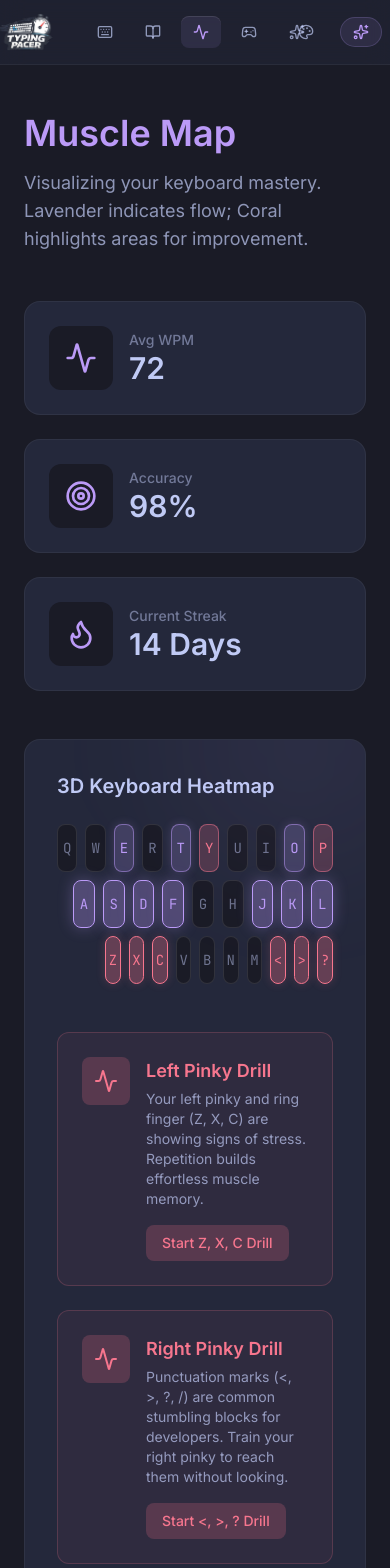
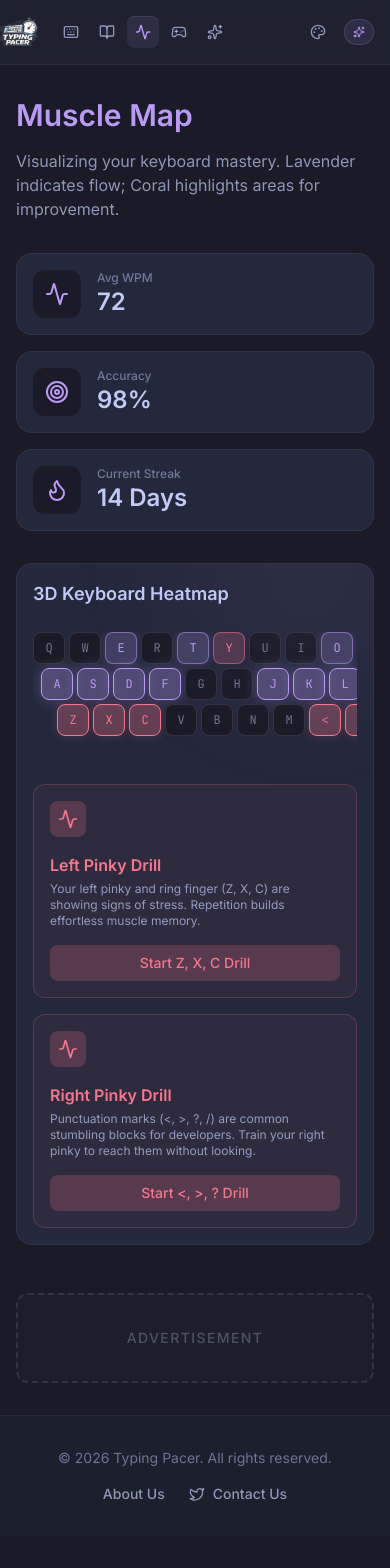
Before and after one commit to JaceBillion/typing-pacer, a React (Vite) app: page /progress in a window 390 px wide. Shown: the top 1568 px of the page. After the commit the page ends 1536 px from the top, so only its background shows below. Built offline with nearby package versions, Linux system fonts and the light colour scheme.

Commit message:
Add files via upload

```diff
--- a/src/components/Navbar.tsx
+++ b/src/components/Navbar.tsx
@@ -14,25 +14,25 @@ export default function Navbar() {
   ];
 
   return (
-    <nav className="w-full bg-slate-ui/50 backdrop-blur-md border-b border-white/5 sticky top-0 z-50">
-      <div className="max-w-7xl mx-auto px-6 h-16 flex items-center justify-between">
+    <nav className="w-full bg-slate-ui/50 backdrop-blur-md border-b border-white/5 sticky top-0 z-50 overflow-x-auto">
+      <div className="max-w-7xl mx-auto px-4 sm:px-6 h-16 flex items-center justify-between min-w-max sm:min-w-0">
         {/* Left Spacer to perfectly balance the right side */}
         <div className="flex-1 hidden lg:block"></div>
 
         {/* Center: Logo + Nav */}
-        <div className="flex items-center justify-center gap-8 flex-1 lg:flex-none">
+        <div className="flex items-center justify-center gap-4 sm:gap-8 flex-1 lg:flex-none">
           <div className="flex items-center gap-2 text-lavender-accent font-bold text-xl tracking-tight shrink-0">
-            <img src="/logo.png" alt="Typing Pacer Logo" className="h-10 w-auto object-contain" />
+            <img src="/logo.png" alt="Typing Pacer Logo" className="h-8 sm:h-10 w-auto object-contain" />
           </div>
 
-          <div className="flex gap-2 md:gap-6">
+          <div className="flex gap-1 sm:gap-2 md:gap-6">
             {navLinks.map(({ to, label, icon: Icon }) => (
               <NavLink
                 key={to}
                 to={to}
                 className={({ isActive }) =>
                   clsx(
-                    'flex items-center gap-2 px-3 py-2 rounded-lg text-sm font-medium transition-all duration-200 whitespace-nowrap',
+                    'flex items-center gap-1 sm:gap-2 px-2 sm:px-3 py-2 rounded-lg text-xs sm:text-sm font-medium transition-all duration-200 whitespace-nowrap',
                     isActive
                       ? 'bg-lavender-accent/10 text-lavender-accent shadow-[inset_0_1px_0_rgba(255,255,255,0.1)]'
                       : 'text-frosted-text/70 hover:text-frosted-text hover:bg-white/5'
@@ -40,18 +40,18 @@ export default function Navbar() {
                 }
               >
                 <Icon className="w-4 h-4 shrink-0" />
-                <span className="hidden sm:inline">{label}</span>
+                <span className="hidden md:inline">{label}</span>
               </NavLink>
             ))}
           </div>
         </div>
 
         {/* Right: Sparks & Theme */}
-        <div className="flex-1 flex justify-end items-center gap-4">
+        <div className="flex-1 flex justify-end items-center gap-2 sm:gap-4 ml-4 sm:ml-0">
           <ThemeSwitcher />
-          <div className="flex items-center gap-2 text-sm font-medium text-lavender-accent bg-lavender-accent/10 px-3 py-1.5 rounded-full border border-lavender-accent/20 whitespace-nowrap">
-            <Sparkles className="w-4 h-4 shrink-0" />
-            <span className="hidden sm:inline">1,240 Sparks</span>
+          <div className="flex items-center gap-1 sm:gap-2 text-xs sm:text-sm font-medium text-lavender-accent bg-lavender-accent/10 px-2 sm:px-3 py-1.5 rounded-full border border-lavender-accent/20 whitespace-nowrap">
+            <Sparkles className="w-3 h-3 sm:w-4 sm:h-4 shrink-0" />
+            <span className="hidden lg:inline">1,240 Sparks</span>
           </div>
         </div>
       </div>
--- a/src/pages/Progress.tsx
+++ b/src/pages/Progress.tsx
@@ -48,9 +48,9 @@ export default function Progress() {
         initial={{ opacity: 0, y: 20 }}
         animate={{ opacity: 1, y: 0 }}
         exit={{ opacity: 0, y: -20 }}
-        className="max-w-7xl mx-auto px-6 py-12 flex flex-col items-center justify-center min-h-[calc(100vh-4rem)]"
+        className="max-w-7xl mx-auto px-4 sm:px-6 py-8 sm:py-12 flex flex-col items-center justify-center min-h-[calc(100vh-4rem)]"
       >
-        <div className="w-full max-w-4xl mb-8 flex justify-between items-center">
+        <div className="w-full max-w-4xl mb-6 sm:mb-8 flex flex-col sm:flex-row justify-between items-start sm:items-center gap-4">
           <button
             onClick={() => setActiveDrill(null)}
             className="flex items-center gap-2 text-frosted-text/70 hover:text-lavender-accent transition-colors"
@@ -58,7 +58,7 @@ export default function Progress() {
             <ArrowLeft className="w-4 h-4" />
             Back to Progress
           </button>
-          <div className="text-xl font-bold text-frosted-text">
+          <div className="text-lg sm:text-xl font-bold text-frosted-text">
             Muscle Memory Drill: <span className="text-coral-error">{activeDrill === 'ZXC' ? 'Z, X, C' : '<, >, ?, /'}</span>
           </div>
         </div>
@@ -86,39 +86,39 @@ export default function Progress() {
       initial={{ opacity: 0, y: 20 }}
       animate={{ opacity: 1, y: 0 }}
       exit={{ opacity: 0, y: -20 }}
-      className="max-w-7xl mx-auto px-6 py-12"
+      className="max-w-7xl mx-auto px-4 sm:px-6 py-8 sm:py-12"
     >
-      <div className="mb-12">
-        <h1 className="text-4xl font-bold text-lavender-accent mb-4">Muscle Map</h1>
-        <p className="text-frosted-text/70 text-lg max-w-2xl">
+      <div className="mb-8 sm:mb-12">
+        <h1 className="text-3xl sm:text-4xl font-bold text-lavender-accent mb-4">Muscle Map</h1>
+        <p className="text-frosted-text/70 text-base sm:text-lg max-w-2xl">
           Visualizing your keyboard mastery. Lavender indicates flow; Coral highlights areas for improvement.
         </p>
       </div>
 
-      <div className="grid grid-cols-1 md:grid-cols-3 gap-6 mb-12">
+      <div className="grid grid-cols-1 sm:grid-cols-2 md:grid-cols-3 gap-4 sm:gap-6 mb-8 sm:mb-12">
         {stats.map((stat, idx) => (
-          <div key={idx} className="bg-slate-ui p-6 rounded-2xl border border-white/5 flex items-center gap-4">
-            <div className="p-4 bg-indigo-bg rounded-xl text-lavender-accent">
-              <stat.icon className="w-8 h-8" />
+          <div key={idx} className="bg-slate-ui p-4 sm:p-6 rounded-2xl border border-white/5 flex items-center gap-4">
+            <div className="p-3 sm:p-4 bg-indigo-bg rounded-xl text-lavender-accent shrink-0">
+              <stat.icon className="w-6 h-6 sm:w-8 sm:h-8" />
             </div>
             <div>
-              <p className="text-frosted-text/50 text-sm font-medium">{stat.label}</p>
-              <p className="text-3xl font-bold text-frosted-text">{stat.value}</p>
+              <p className="text-frosted-text/50 text-xs sm:text-sm font-medium">{stat.label}</p>
+              <p className="text-2xl sm:text-3xl font-bold text-frosted-text">{stat.value}</p>
             </div>
           </div>
         ))}
       </div>
 
-      <div className="bg-slate-ui p-8 rounded-2xl border border-white/5 relative overflow-hidden">
+      <div className="bg-slate-ui p-4 sm:p-8 rounded-2xl border border-white/5 relative overflow-hidden">
         <div className="absolute top-0 right-0 w-64 h-64 bg-lavender-accent/5 rounded-full blur-3xl -translate-y-1/2 translate-x-1/4"></div>
 
-        <h3 className="text-xl font-bold text-frosted-text mb-6">3D Keyboard Heatmap</h3>
+        <h3 className="text-lg sm:text-xl font-bold text-frosted-text mb-6">3D Keyboard Heatmap</h3>
 
         {/* Mock Keyboard Layout */}
-        <div className="flex flex-col gap-2 max-w-3xl mx-auto font-mono text-sm">
-          <div className="flex justify-center gap-2">
+        <div className="flex flex-col gap-1 sm:gap-2 max-w-3xl mx-auto font-mono text-xs sm:text-sm overflow-x-auto pb-4">
+          <div className="flex justify-center gap-1 sm:gap-2 min-w-max">
             {['Q','W','E','R','T','Y','U','I','O','P'].map(k => (
-              <div key={k} className={`w-12 h-12 flex items-center justify-center rounded-lg border transition-all ${
+              <div key={k} className={`w-8 h-8 sm:w-12 sm:h-12 flex items-center justify-center rounded-lg border transition-all ${
                 ['E','T','O'].includes(k) ? 'bg-lavender-accent/20 border-lavender-accent/50 text-lavender-accent shadow-[0_0_10px_rgba(187,154,247,0.2)]' :
                 ['Y','P'].includes(k) ? 'bg-coral-error/20 border-coral-error/50 text-coral-error' :
                 'bg-indigo-bg border-white/10 text-frosted-text/50'
@@ -127,9 +127,9 @@ export default function Progress() {
               </div>
             ))}
           </div>
-          <div className="flex justify-center gap-2 ml-4">
+          <div className="flex justify-center gap-1 sm:gap-2 ml-2 sm:ml-4 min-w-max">
             {['A','S','D','F','G','H','J','K','L'].map(k => (
-              <div key={k} className={`w-12 h-12 flex items-center justify-center rounded-lg border transition-all ${
+              <div key={k} className={`w-8 h-8 sm:w-12 sm:h-12 flex items-center justify-center rounded-lg border transition-all ${
                 ['A','S','D','F','J','K','L'].includes(k) ? 'bg-lavender-accent/30 border-lavender-accent text-lavender-accent shadow-[0_0_15px_rgba(187,154,247,0.3)]' :
                 'bg-indigo-bg border-white/10 text-frosted-text/50'
               }`}>
@@ -137,9 +137,9 @@ export default function Progress() {
               </div>
             ))}
           </div>
-          <div className="flex justify-center gap-2 ml-12">
+          <div className="flex justify-center gap-1 sm:gap-2 ml-6 sm:ml-12 min-w-max">
             {['Z','X','C','V','B','N','M','<','>','?'].map(k => (
-              <div key={k} className={`w-12 h-12 flex items-center justify-center rounded-lg border transition-all ${
+              <div key={k} className={`w-8 h-8 sm:w-12 sm:h-12 flex items-center justify-center rounded-lg border transition-all ${
                 ['Z','X','C', '<', '>', '?'].includes(k) ? 'bg-coral-error/30 border-coral-error text-coral-error shadow-[0_0_10px_rgba(247,118,142,0.2)]' :
                 'bg-indigo-bg border-white/10 text-frosted-text/50'
               }`}>
@@ -149,14 +149,14 @@ export default function Progress() {
           </div>
         </div>
 
-        <div className="mt-12 grid grid-cols-1 md:grid-cols-2 gap-6">
-          <div className="p-6 bg-coral-error/5 border border-coral-error/20 rounded-xl flex items-start gap-4">
-            <div className="p-3 bg-coral-error/20 rounded-lg text-coral-error shrink-0">
-              <Activity className="w-6 h-6" />
+        <div className="mt-8 sm:mt-12 grid grid-cols-1 lg:grid-cols-2 gap-4 sm:gap-6">
+          <div className="p-4 sm:p-6 bg-coral-error/5 border border-coral-error/20 rounded-xl flex flex-col sm:flex-row items-start gap-4">
+            <div className="p-2 sm:p-3 bg-coral-error/20 rounded-lg text-coral-error shrink-0">
+              <Activity className="w-5 h-5 sm:w-6 sm:h-6" />
             </div>
             <div>
-              <h4 className="text-lg font-bold text-coral-error mb-1">Left Pinky Drill</h4>
-              <p className="text-frosted-text/70 text-sm mb-4">
+              <h4 className="text-base sm:text-lg font-bold text-coral-error mb-1">Left Pinky Drill</h4>
+              <p className="text-frosted-text/70 text-xs sm:text-sm mb-4">
                 Your left pinky and ring finger (Z, X, C) are showing signs of stress.
                 Repetition builds effortless muscle memory.
               </p>
@@ -165,20 +165,20 @@ export default function Progress() {
                   setActiveDrill('ZXC');
                   setCurrentDrillText(ZXC_DRILLS[Math.floor(Math.random() * ZXC_DRILLS.length)]);
                 }}
-                className="px-4 py-2 bg-coral-error/20 text-coral-error hover:bg-coral-error hover:text-indigo-bg rounded-lg font-medium transition-colors text-sm"
+                className="w-full sm:w-auto px-4 py-2 bg-coral-error/20 text-coral-error hover:bg-coral-error hover:text-indigo-bg rounded-lg font-medium transition-colors text-sm"
               >
                 Start Z, X, C Drill
               </button>
             </div>
           </div>
 
-          <div className="p-6 bg-coral-error/5 border border-coral-error/20 rounded-xl flex items-start gap-4">
-            <div className="p-3 bg-coral-error/20 rounded-lg text-coral-error shrink-0">
-              <Activity className="w-6 h-6" />
+          <div className="p-4 sm:p-6 bg-coral-error/5 border border-coral-error/20 rounded-xl flex flex-col sm:flex-row items-start gap-4">
+            <div className="p-2 sm:p-3 bg-coral-error/20 rounded-lg text-coral-error shrink-0">
+              <Activity className="w-5 h-5 sm:w-6 sm:h-6" />
             </div>
             <div>
-              <h4 className="text-lg font-bold text-coral-error mb-1">Right Pinky Drill</h4>
-              <p className="text-frosted-text/70 text-sm mb-4">
+              <h4 className="text-base sm:text-lg font-bold text-coral-error mb-1">Right Pinky Drill</h4>
+              <p className="text-frosted-text/70 text-xs sm:text-sm mb-4">
                 Punctuation marks (&lt;, &gt;, ?, /) are common stumbling blocks for developers.
                 Train your right pinky to reach them without looking.
               </p>
@@ -187,7 +187,7 @@ export default function Progress() {
                   setActiveDrill('PUNCTUATION');
                   setCurrentDrillText(PUNCTUATION_DRILLS[Math.floor(Math.random() * PUNCTUATION_DRILLS.length)]);
                 }}
-                className="px-4 py-2 bg-coral-error/20 text-coral-error hover:bg-coral-error hover:text-indigo-bg rounded-lg font-medium transition-colors text-sm"
+                className="w-full sm:w-auto px-4 py-2 bg-coral-error/20 text-coral-error hover:bg-coral-error hover:text-indigo-bg rounded-lg font-medium transition-colors text-sm"
               >
                 Start &lt;, &gt;, ? Drill
               </button>
```
Also changed, not shown: src/components/RaindropGame.tsx (+38 -26 lines), src/components/TypingInterface.tsx (+16 -16 lines), src/pages/Home.tsx (+8 -8 lines).
